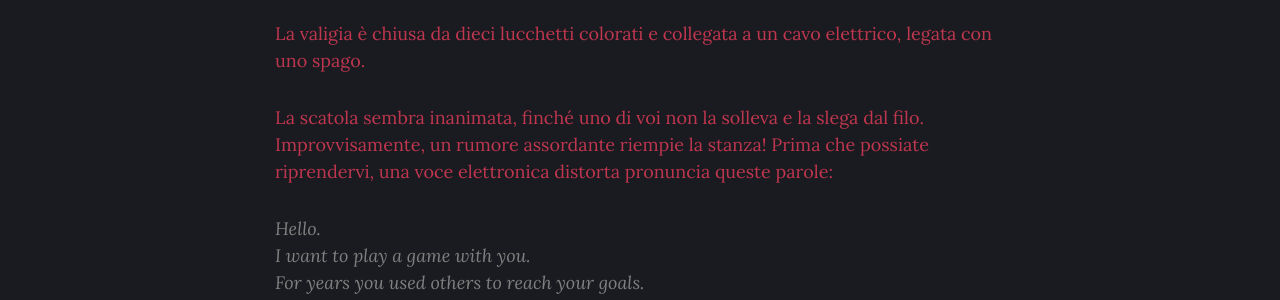
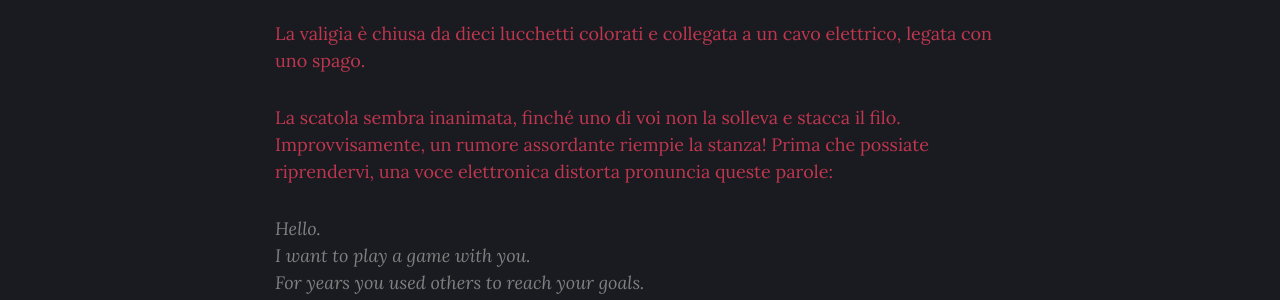
Before and after one commit to R0mb0/Saw_2-Inspired_Escape_Room, a Jekyll site: the page built from docs/aboutus.md, in a window 1280 px wide and 900 px high, scrolled down 2467 px. Shown: the part 154-454 px from the top of the window. Built offline with Jekyll 4.4.1, drawn with Linux system fonts in a browser that asks for light colours; nearby versions of some CDN libraries; our own code applies the rules of GitHub Pages for plain Markdown files; comment, search, counter and statistics services are not loaded.

Commit message:
Fix phrasing about the box disconnection
Corrected the phrasing regarding the disconnection of the box from the wire.

```diff
--- a/docs/aboutus.md
+++ b/docs/aboutus.md
@@ -49,7 +49,7 @@ Cercate ovunque qualche modo per aprire porte o finestre, ma niente. Finché uno
 
 La valigia è chiusa da dieci lucchetti colorati e collegata a un cavo elettrico, legata con uno spago.
 
-La scatola sembra inanimata, finché uno di voi non la solleva e la slega dal filo. Improvvisamente, un rumore assordante riempie la stanza! Prima che possiate riprendervi, una voce elettronica distorta pronuncia queste parole:
+La scatola sembra inanimata, finché uno di voi non la solleva e stacca il filo. Improvvisamente, un rumore assordante riempie la stanza! Prima che possiate riprendervi, una voce elettronica distorta pronuncia queste parole:
 
 > Hello.
 > I want to play a game with you.
```
